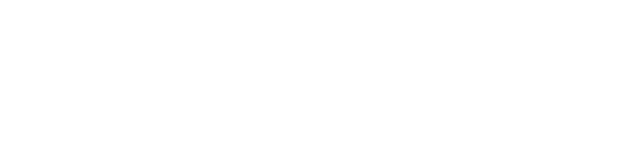
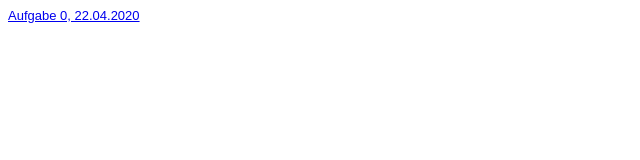
Before and after one commit to sailerco/GIS_MIB2, a plain HTML site: page Steckbrief/steckbrief.htm in a window 1280 px wide. Shown: the whole page, without its empty margins (0-640 px from the left). Drawn offline with Linux system fonts and the light colour scheme.

Commit message:
Steckbrief

```diff
--- a/Steckbrief/steckbrief.htm
+++ b/Steckbrief/steckbrief.htm
@@ -12,6 +12,7 @@ body {
 </style>
 </head>
 <body>
+	<a href="Aufgabe_0.html">Aufgabe 0, 22.04.2020</a>
 	<!-- Hier die Links zu den gelösten Aufgaben einstellen, aktuelle oben, alte stehen lassen! Format: Aufgabenbezeichnung, Datum -->
 </body>
 </html>
```
